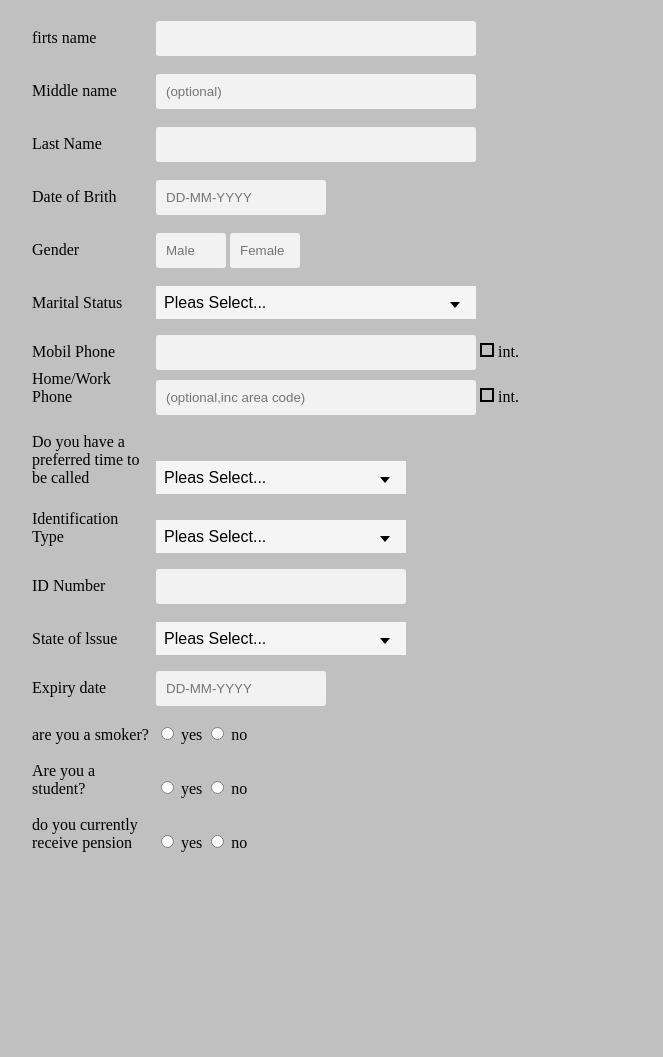
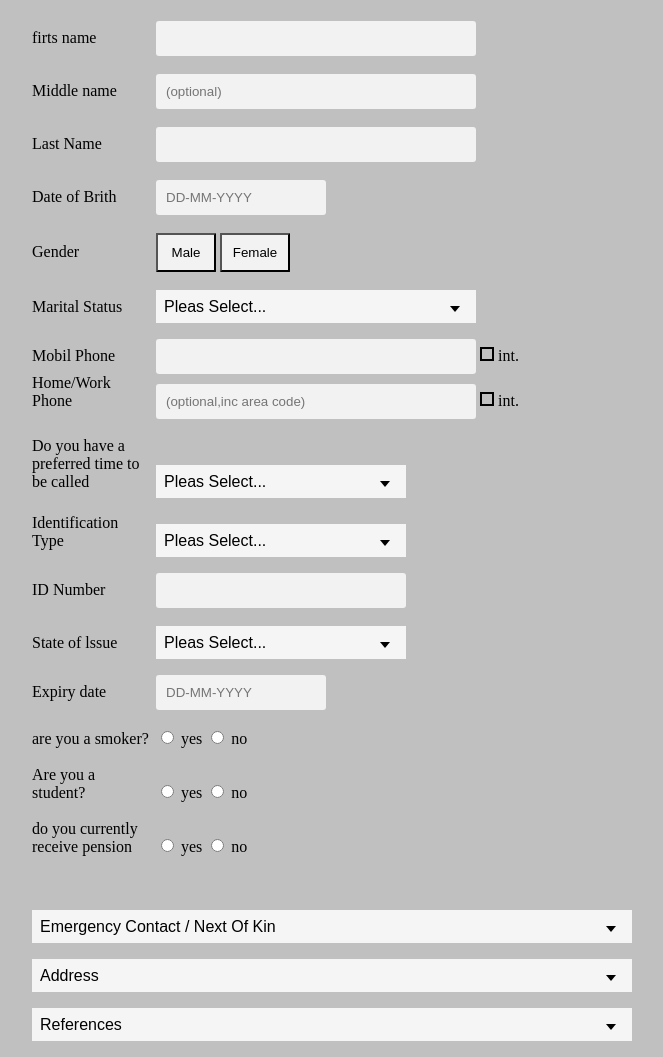
Before and after one commit to danielshumilin/projekt, a plain HTML site: page пропект/index.html in a window 1280 px wide. Shown: the part 136-1193 px from the top of the page, without its empty margins (308-971 px from the left). Before the commit the page ends 988 px from the top, so only its background shows below. Drawn offline with Linux system fonts and the light colour scheme.

Commit message:
Add files via upload

```diff
--- a/пропект/css/styles.css
+++ b/пропект/css/styles.css
@@ -84,27 +84,20 @@ body,html{
     width: 150px;
 
 }
-.input .input3{
-    border: none;
-    -webkit-appearance: none;
-    -ms-appearance:none ;
-    -moz-appearance: none;
-    appearance: none;
+.input .input3
+{
     background: #f2f2f2;
     padding: 10px;
-    border-radius: 3px;
-    width: 50px;
+    border-radius: 1px;
+    width: 60px;
 }
 .input .input4{
-    border: none;
-    -webkit-appearance: none;
-    -ms-appearance:none ;
-    -moz-appearance: none;
-    appearance: none;
+
+
     background: #f2f2f2;
     padding: 10px;
-    border-radius: 3px;
-    width: 50px;
+    border-radius: 1px;
+    width: 70px;
 }
 .input .input5{
     border: none;
@@ -190,6 +183,37 @@ body,html{
   border: 1px solid black
   color: #000;
 }
+.select4{
+    display: inline-block;
+    width: 600px;
+    position: relative;
+    margin-bottom: 1rem;
+    background-color: whitesmoke;
+}
+.select4:after{
+    content: "";
+    display: block;
+    border-style: solid;
+    border-width: 6px 5px 0px;
+    border-color: #000 transparent transparent transparent;
+    position: absolute;
+    top: 50%;
+    right: 1rem;
+    z-index: 1;
+}
+.select4 select{
+    border: none;
+  display: block;
+  width: 100%;
+  padding: 0.50rem 0.50rem;
+  background: none;
+  border-radius: 0;
+  -webkit-appearance: none;
+  appearance: none;
+  font-size: 1rem;
+  border: 1px solid black
+  color: #000;
+}
 .checkbox{
     display: none;
 }
@@ -208,8 +232,8 @@ body,html{
     transform: translate(-50%, -50%);
     display: block;
     width: 10px;
-    height: 10px;
-    background-color: darkturquoise;
+    height: 11px;
+    background-color: rgb(0, 153, 209);
     opacity: 0;
     transition: .2s;
 }
--- a/пропект/index.html
+++ b/пропект/index.html
@@ -1,21 +1,19 @@
 <!DOCTYPE html>
 <html lang="en">
 <head>
-
     <link rel="stylesheet" href="css/styles.css">
     <meta charset="UTF-8">
     <title>дизайн</title>
 </head>
 <body>
-    <p>
-    <img  src="/img/44757.png" align="left" width="30px" height="30px" >
+    <div>
+      <img  src="/img/photo.png" align="left" width="30px" height="30px" >
     <h1>personal Details</h1>
-    </p>
-
+  </div>
 <hr/>
 <div class="box">
   <form class="form">
-    <label class="label"> Title  </label>
+    <label class="label"> Title </label>
     <div class="select">
           <select  name="select">
             <option  value="1">Pleas Select...</option>
@@ -40,8 +38,8 @@
                  <br/>
                  <br/>
                 <label  class="label">Gender</label>
-                 <input class="input3"  type="text" name="male" placeholder="Male">
-                 <input class="input4" type="text" name="Female" placeholder="Female">
+                 <input class="input3"  type="button" name="button" value="Male">
+                 <input class="input4" type="button" name="button" value="Female" >
             </div>
             <br/>
             <label class="label">Marital Status</label>
@@ -113,14 +111,30 @@
                 <label class="label" > do you currently receive pension</label>
                 <input type="radio"  name="1" value=""> yes
                 <input type="radio"  name="1" value=""> no
-
-
             </div>
+            <br/>
+            <br/>
+            <br/>
+                <div class="select4">
+                  <select   name="select4">
+                   <option  value="4">Emergency Contact / Next Of Kin</option>
+                   </select>
+               </div>
+               <br/>
+               <div class="select4">
+                 <select   name="select4">
+                  <option  value="4">Address</option>
+                  </select>
+              </div>
+              <br/>
+              <div class="select4">
+                <select   name="select4">
+                 <option  value="4"> References</option>
+                 </select>
+             </div>
 
 
 
-
-            </div>
 
     </form>
 
```
Also changed, not shown: пропект/img/photo.png (added).
